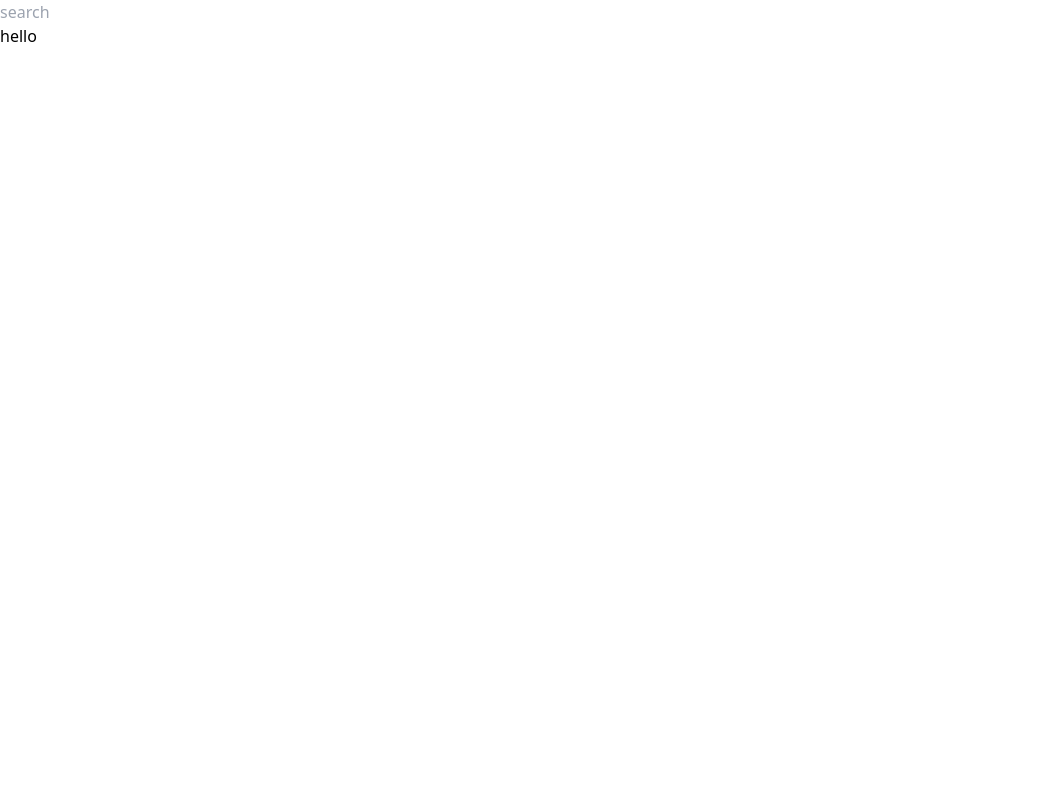
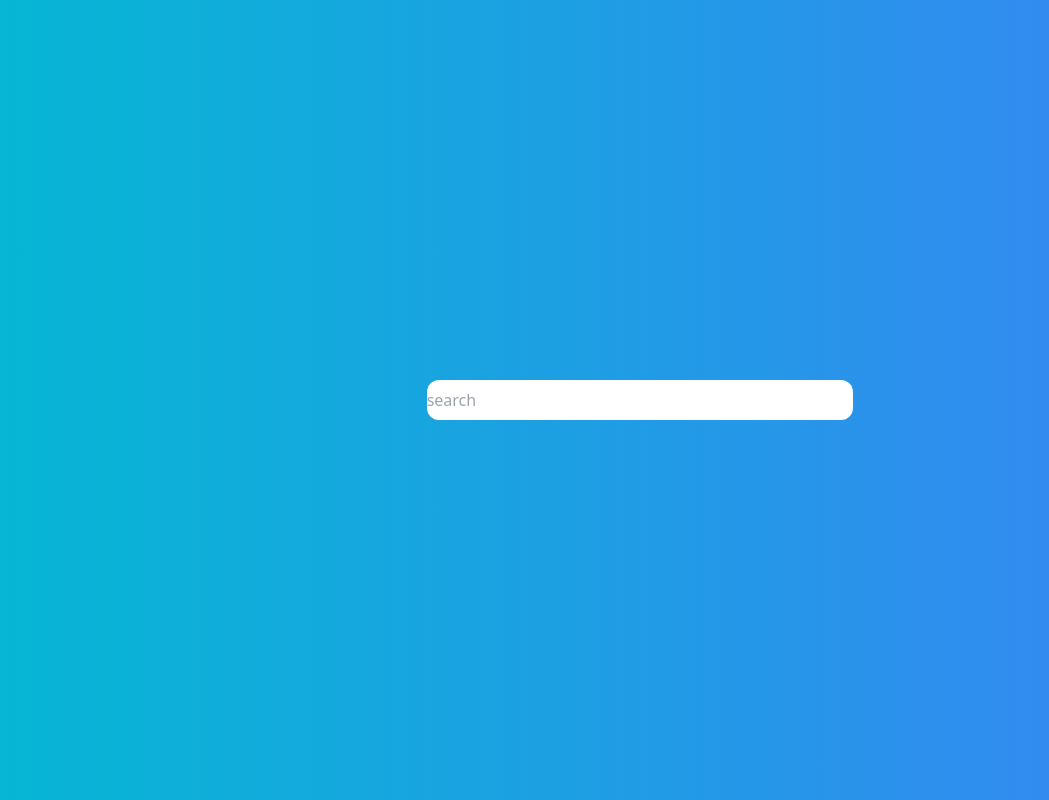
Before and after one commit to khaykay/moviez, a Next.js app: page / in a window 1280 px wide. Shown: the whole page, without its empty margins (0-1049 px from the left). Built offline with nearby package versions, Linux system fonts and the light colour scheme.

Commit message:
tailwind css changes

```diff
--- a/pages/index.tsx
+++ b/pages/index.tsx
@@ -1,8 +1,4 @@
 import Head from 'next/head'
-// import axios from "axios"
-import Image from 'next/image'
-import { Inter } from '@next/font/google'
-import styles from '../styles/Home.module.css'
 import { useState, useEffect } from 'react'
 
 
@@ -49,16 +45,17 @@ const index:React.FC = () => {
   <Head>
     <title>moviez</title>
   </Head>
-  <div className= " container b">
-  <input type="text" placeholder='search' onChange={(e)=>setSearchInput(e.target.value)} />
+  <div className= " flex flex-col items-center justify-center h-screen bg-gradient-to-r from-cyan-500 to-blue-500">
+  <input type="text" placeholder='search' className="w-3/4 h-10 rounded-xl sm:w-1/3" onChange={(e)=>setSearchInput(e.target.value)} />
 
     <>{
        APIdata?.map((data:any)=>{
-   return <div>{data?.Title}</div>
+   return <div>
+          {data?.Title}
+          {data?.Year}</div>
       })
       }
     </>
- <div> hello</div>
   </div>
   </>
 
```
